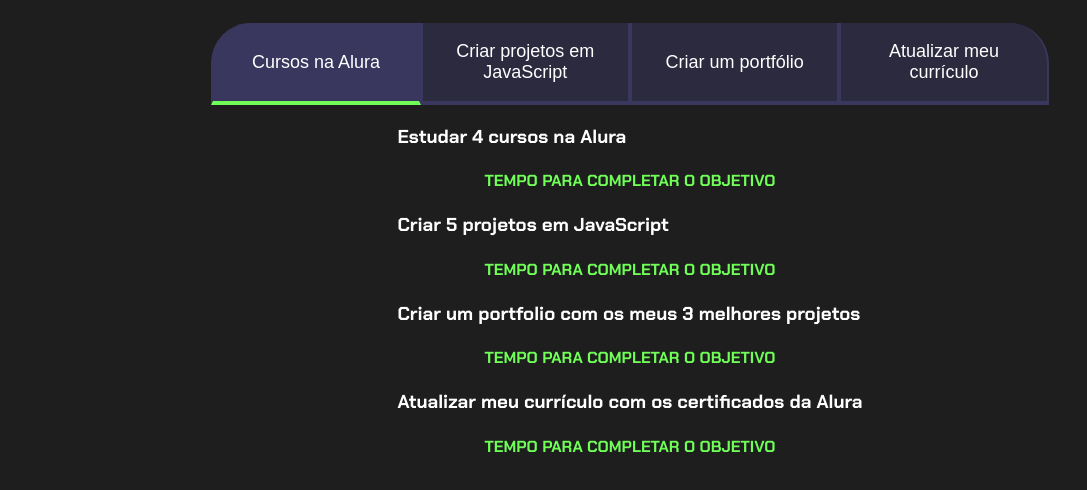
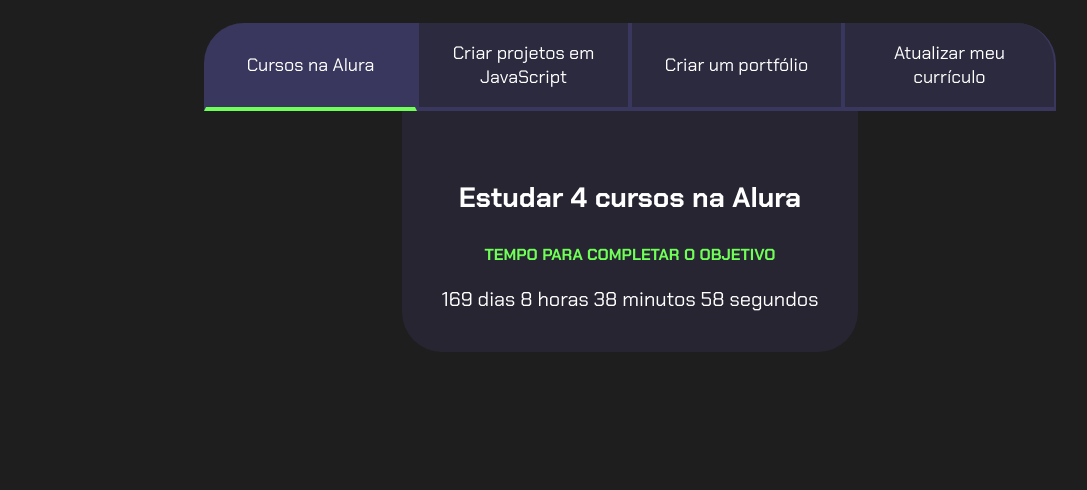
Before and after one commit to 99185908/PGV-JO-O, a plain HTML site: page index.html in a window 1280 px wide. Shown: the part 80-570 px from the top of the page, without its empty margins (10-1097 px from the left). Drawn offline with Linux system fonts and the light colour scheme.

Commit message:
Add files via upload

```diff
--- a/index.html
+++ b/index.html
@@ -16,21 +16,25 @@
         <button class="botao">Atualizar meu currículo</button>
       </div>
         <div class="abas-textos">
-        <div class="aba-conteudo">
+            <div class="aba-conteudo ativo">
                 <h3 class="aba-conteudo-titulo-principal">Estudar 4 cursos na Alura</h3>
                 <h4 class="aba-conteudo-titulo-secundario">Tempo para completar o objetivo</h4>
+                <div class="contador"></div>
             </div>
             <div class="aba-conteudo">
-            <h3 class="aba-conteudo-titulo-principal">Criar 5 projetos em JavaScript</h3>
+                <h3 class="aba-conteudo-titulo-principal">Criar 5 projetos em Javascript</h3>
                 <h4 class="aba-conteudo-titulo-secundario">Tempo para completar o objetivo</h4>
+                <div class="contador"></div>
             </div>
             <div class="aba-conteudo">
                 <h3 class="aba-conteudo-titulo-principal">Criar um portfolio com os meus 3 melhores projetos</h3>
                 <h4 class="aba-conteudo-titulo-secundario">Tempo para completar o objetivo</h4>
+                <div class="contador"></div>
             </div>
             <div class="aba-conteudo">
-            <h3 class="aba-conteudo-titulo-principal">Atualizar meu currículo com os certificados da Alura</h3>
+                <h3 class="aba-conteudo-titulo-principal">Atualizar meu curriculo com os certificados da Alura</h3>
                 <h4 class="aba-conteudo-titulo-secundario">Tempo para completar o objetivo</h4>
+                <div class="contador"></div>
             </div>
         </div>
     </div>
--- a/main.js
+++ b/main.js
@@ -1,12 +1,36 @@
 const botoes = document.querySelectorAll(".botao");
+const textos = document.querySelectorAll(".aba-conteudo");
 
-for(let i=0;i <botoes.length;i++){
-    botoes[i].onclick = function(){
+for (let i = 0; i < botoes.length; i++) {
+    botoes[i].onclick = function () {
 
-        for(let j=0;j<botoes.length;j++){
+        for (let j = 0; j < botoes.length; j++) {
             botoes[j].classList.remove("ativo");
+            textos[j].classList.remove("ativo");
         }
+
         botoes[i].classList.add("ativo");
+        textos[i].classList.add("ativo");
     }
-    console.log();
 }
+
+const contadores = document.querySelectorAll(".contador");
+const tempoObjetivo1 = new Date("2024-10-05T00:00:00");
+
+
+contadores[0].textContent = calculaTempo(tempoObjetivo1);
+
+function calculaTempo(tempoObjetivo) {
+    let tempoAtual = new Date();
+    let tempoFinal = tempoObjetivo - tempoAtual;
+    let segundos = Math.floor(tempoFinal / 1000);
+    let minutos = Math.floor(segundos / 60);
+    let horas = Math.floor(minutos / 60);
+    let dias = Math.floor(horas / 24);
+
+    segundos %= 60;
+    minutos %= 60;
+    horas %= 24;
+
+ return dias + " dias " + horas + " horas " + minutos + " minutos " + segundos + " segundos";
+}
--- a/style.css
+++ b/style.css
@@ -1,5 +1,6 @@
-@import url('https://fonts.googleapis.com/css?family=Chakra+Petch:wght@400;700&display=swap');
-:root{
+@import url('https://fonts.googleapis.com/css2?family=Chakra+Petch:wght@400;700&display=swap');
+
+:root {
     --cor-de-fundo: #1E1E1E;
     --verde: #6FFF57;
     --branco: #FFFFFF;
@@ -14,6 +15,7 @@
     font-family: 'Chakra Petch', sans-serif;
 }
 
+
 .conteudo-principal {
     display: flex;
     flex-direction: column;
@@ -23,16 +25,20 @@
     width: 100%;
     margin: 0 auto;
 }
+
 .titulo-principal {
     text-align: left;
     width: 100%;
     font-size: 32px;
 }
+
 .titulo-principal span {
     color: var(--verde);
 }
+
+
 .botao {
-  font-family: "Crakra Petch", sans-serif;
+    font-family: 'Chakra Petch', sans-serif;
     background-color: var(--botao-inativo);
     color: var(--branco);
     display: flex;
@@ -46,13 +52,45 @@
     border-right: 2px solid var(--botao-ativo);
     border-top: none;
 }
+
+.botao:first-child {
+    border-radius: 40px 40px 0 0;
+}
+
 .botoes {
     display: block;
 }
 
-.ativo{
+.botao.ativo{
     background-color: var(--botao-ativo);
     border-bottom: 4px solid var(--verde);
+}
+
+.abas-textos{
+    background-color: var(--texto-fundo);
+    padding: 40px;
+    border-radius: 0 0 40px 40px;
+}
+.aba-conteudo.ativo{
+    display:block;
+}
+
+.aba-conteudo{
+    display: none;
+}
+
+.aba-conteudo-titulo-principal{
+    font-size: 28px;
+    text-align: center;
+}
+.aba-conteudo-titulo-secundario{
+    text-align: center;
+    color: var(--verde);
+    text-transform: uppercase;
+}
+.contador{
+    font-size: 20px;
+    text-align: center;
 }
 
 @media screen and (min-width: 768px) {
@@ -67,11 +105,4 @@
     .botao:last-child {
         border-radius: 0 40px 0 0;
     }
-
-  .aba-conteudo-titulo-secundario{
-    text-align: center;
-    color: var(--verde);
-    text-transform: uppercase;
 }
-
-}
```
Lines whose indentation alone changed are shown as unchanged.
